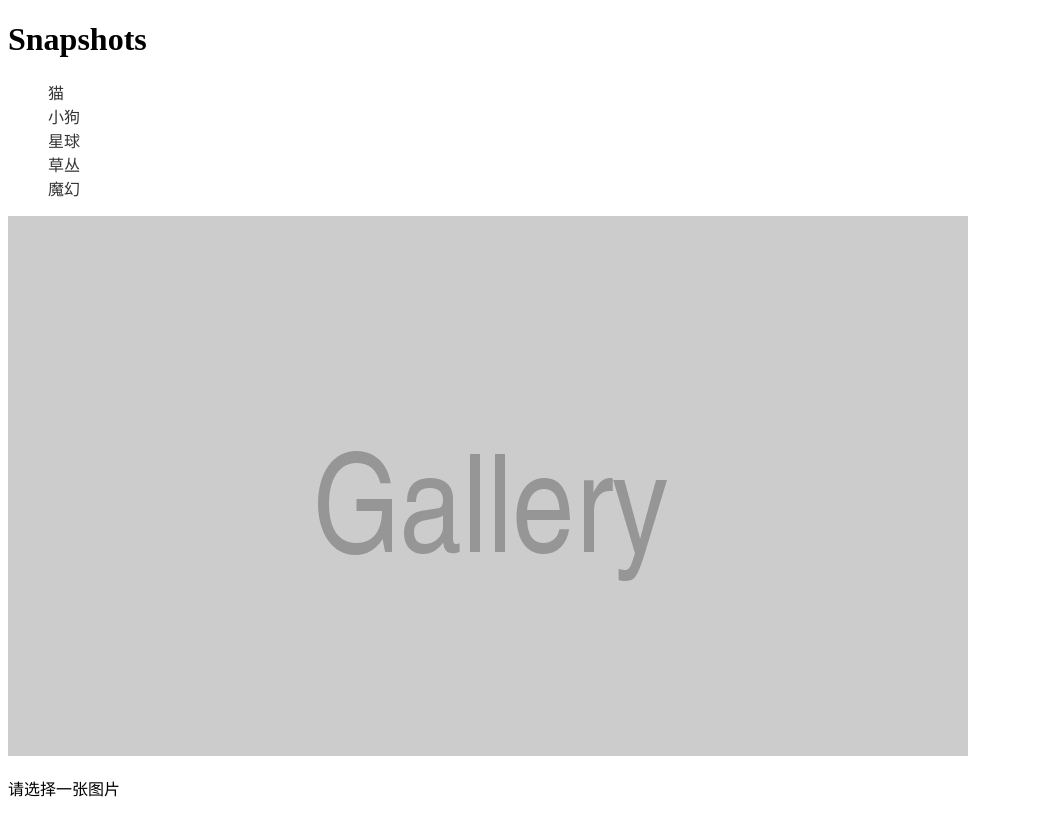
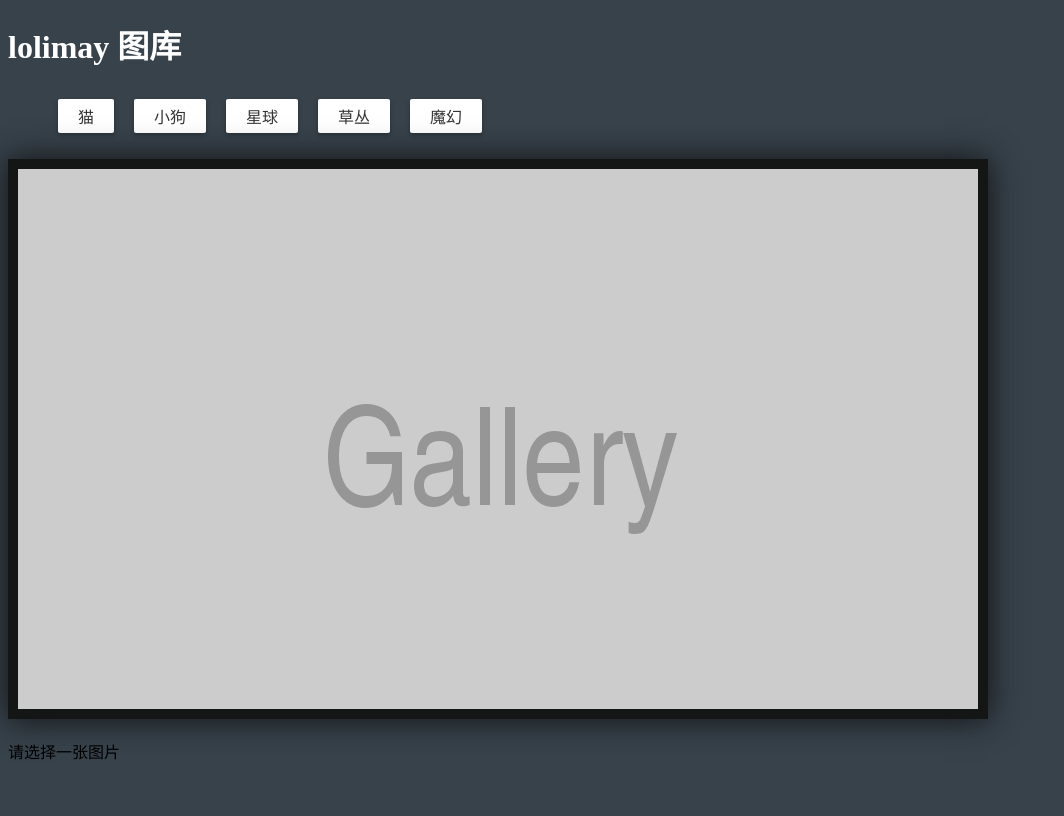
Before and after one commit to lolimay/learning-javascript-dom, a website built with webpack: page chap2/index.html in a window 1280 px wide. Shown: the whole page, without its empty margins (0-1064 px from the left). Built offline with nearby package versions, Linux system fonts and the light colour scheme.

Commit message:
seprate data to data.json

```diff
--- a/chap2/src/index.js
+++ b/chap2/src/index.js
@@ -2,6 +2,7 @@ import  util from './util'
 import './style/main.css'
 import images from './data.json'
 
+const container = document.createElement('div')
 const h1 = document.createElement('h1')
 const ul = document.createElement('ul')
 const gallery = document.createElement('img')
@@ -13,11 +14,14 @@ onload: body的子元素节点一共有：${util.countBodyChildrenElement()} 个
 onload: body的子节点一共有：${util.countBodyChildren()} 个`.trim())
 }
 
-h1.innerText = 'Snapshots'
-for(const item in images) {
+container.classList.add('.container')
+h1.classList.add('title')
+h1.innerText = 'lolimay 图库'
+for(const item of Object.values(images)) { // for(item in images)
     const li = document.createElement('li')
 
-    li.innerHTML = `<a href="${images[`${item}`].url}" title="${images[`${item}`].title}">${images[`${item}`].name}</a>` // ${images[`${item}`]}
+    // li.innerHTML = `<a href="${images[`${item}`].url}" title="${images[`${item}`].title}">${images[`${item}`].name}</a>` // ${images[`${item}`]}
+    li.innerHTML = `<a href="${item.url}">${item.name}</a>`
     ul.appendChild(li)
 
     const a = li.querySelector('a')
@@ -34,7 +38,5 @@ gallery.src = './assets/images/gallery.png'
 description.classList.add('description')
 description.innerText = '请选择一张图片'
 
-document.body.appendChild(h1)
-document.body.appendChild(ul)
-document.body.appendChild(gallery)
-document.body.appendChild(description)
+document.body.appendChild(container)
+util.appendChilds(container, h1, ul, gallery, description)
--- a/chap2/src/style/main.css
+++ b/chap2/src/style/main.css
@@ -1,15 +1,33 @@
+body {
+    background: rgba(55, 66, 75, 1.0);
+}
+h1.title {
+    color: #fff;
+}
 li {
+    display: inline-block;
+    padding: 5px 0;
+    background: #fff;
+    margin: 10px;
+    border-radius: 2px;
     list-style: none;
+    box-shadow: 0 2px 5px 0 rgba(0,0,0,.26);
+}
+li:hover {
+    background: #e1f3fc;
+}
+li:active {
+    transition: all .1s;
+    box-shadow: none;
 }
 li a {
     color: #333;
     text-decoration: none;
+    padding: 0 20px;
 }
-li a:hover {
-    color: #007ACC;
-}
-
 #placeholder {
     width: 960px;
     height: 540px;
+    border:10px solid rgba(7, 8, 2, 0.74);
+    box-shadow: 0 0 30px 0 #111;
 }
--- a/chap2/src/util.js
+++ b/chap2/src/util.js
@@ -1,4 +1,9 @@
 export default {
+    appendChilds(element, ...childs) {
+        for(let i=0; i<childs.length; i++) {
+            element.appendChild(childs[i])
+        }
+    },
     countBodyChildrenElement() {
         return document.body.childElementCount
     },
```
